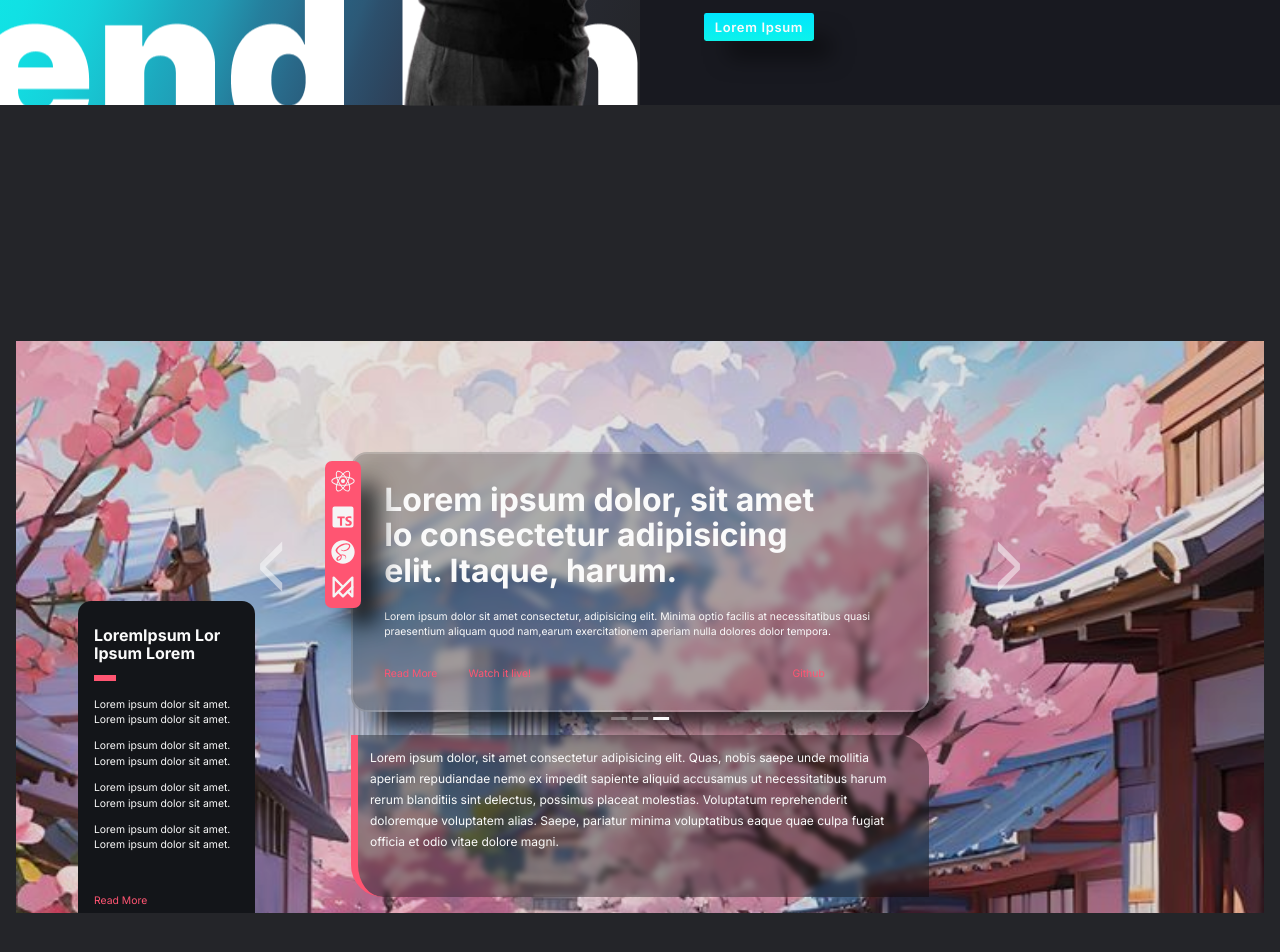
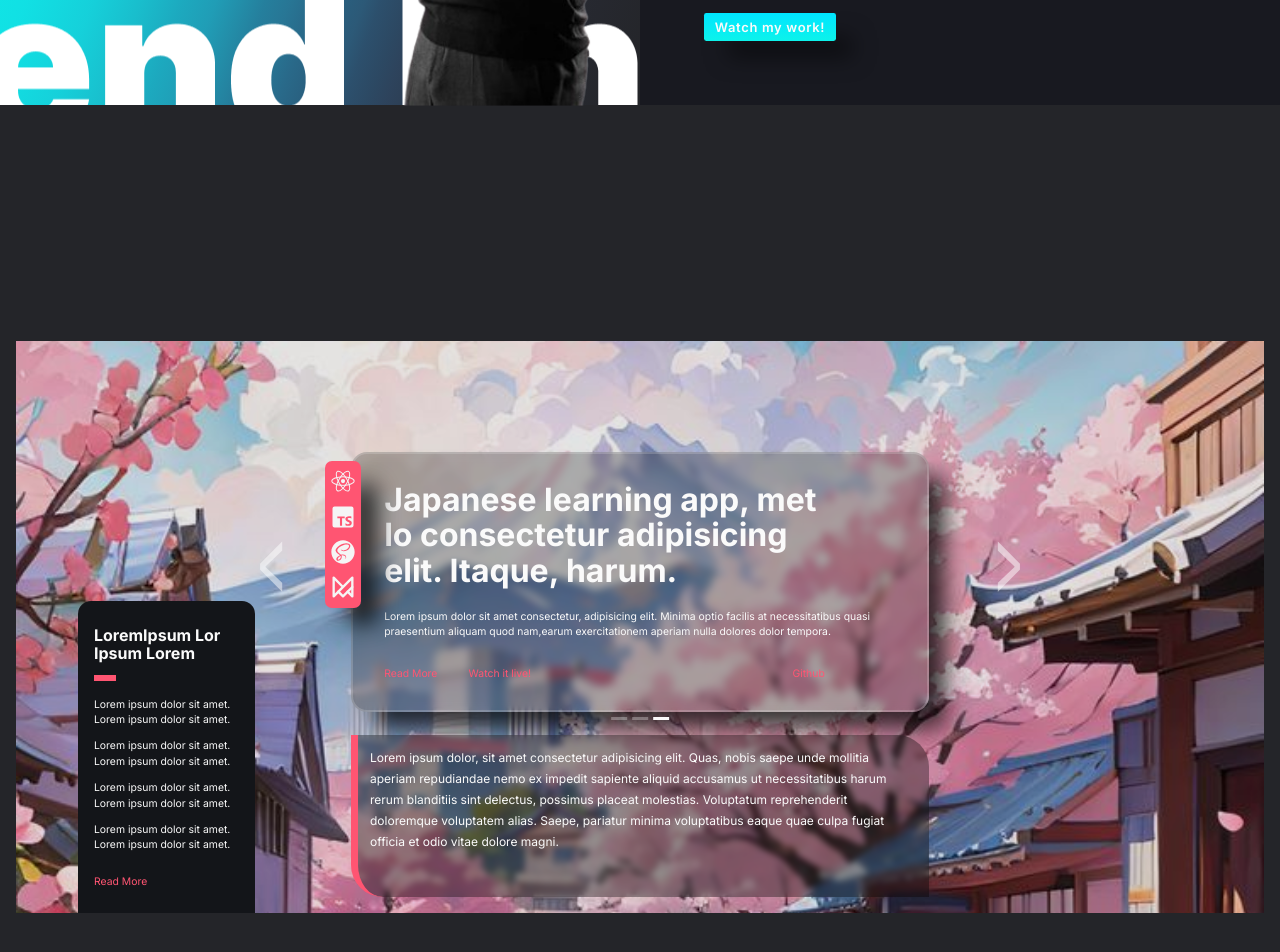
Before and after one commit to ManuelARD13/Mr-Portfolio-Website, a React (Vite) app: page / in a window 1280 px wide. Shown: the part 1388-2340 px from the top of the page. Built offline with nearby package versions, Linux system fonts and the light colour scheme.

Commit message:
Setting all homepage's links

```diff
--- a/src/common/DescriptionCard/DescriptionCard.tsx
+++ b/src/common/DescriptionCard/DescriptionCard.tsx
@@ -25,7 +25,7 @@ function DescriptionCard({className, cardInfo} : {className?: string, cardInfo:
         </a>
       </div>
       <div className="description-card__button">
-        <button onClick={() => location.href = "/academics"}>View Details</button>
+        <a href={`/academics/${cardInfo.title}`}><button>View Details</button></a>
       </div>
     </div>
   );
--- a/src/components/About.tsx
+++ b/src/components/About.tsx
@@ -10,7 +10,9 @@ function About() {
           <img src={profilePic} alt="about" className="about__img" />
         </div>
         <div className="about__column-2">
-          <div className="about__img-container--mobile"><img src={mobilePic} alt="about" className="about__img--mobile" /></div>
+          <div className="about__img-container--mobile">
+            <img src={mobilePic} alt="about" className="about__img--mobile" />
+          </div>
           <h3 className="about__title">Front-end Engineer</h3>
           <div className="about__description">
             <p>
@@ -25,14 +27,15 @@ function About() {
             <br />
             <br />
             <p>
-              {" "}
               Dllo dolores neque impedit omnis in veritatis animi ad illum alias
-              consequuntur numquam sapiente! Dllo dolores neque impedit omnis in veritatis animi ad illum alias
-              consequuntur numquam sapiente!
+              consequuntur numquam sapiente! Dllo dolores neque impedit omnis in
+              veritatis animi ad illum alias consequuntur numquam sapiente!
             </p>
           </div>
           <div className="about__btn">
-            <button>Lorem Ipsum</button>
+            <a href="#projects">
+              <button>Watch my work!</button>
+            </a>
           </div>
         </div>
       </div>
--- a/src/components/Hero.tsx
+++ b/src/components/Hero.tsx
@@ -163,8 +163,8 @@ function Hero() {
               </li>
             ))}
           </ul>
-          <div className="hero__features-bottom" onClick={() => (location.href = "/academics")}>
-            <p>Explore More</p>
+          <div className="hero__features-bottom">
+            <a href="/academic">Explore More</a>
           </div>
         </aside>
         <div className="hero__img rounded-corners box-shadow">
@@ -179,11 +179,11 @@ function Hero() {
             Manuel <br /> Rojas Duran
           </h1>
           <p className="hero__img-subtitle">Front-end Engineer</p>
-          <a href="#projects">
-            <button className="hero__img-button" onClick={() => (location.href = "#projects")}>Live Projects</button>
+          <a href="#about">
+            <button className="hero__img-button">My Experience</button>
           </a>
-          <a href="/academics" className="hero__img-link">
-            Academics {<MdKeyboardDoubleArrowRight />}
+          <a href="#projects" className="hero__img-link">
+            Live Projects {<MdKeyboardDoubleArrowRight />}
           </a>
         </div>
       </div>
--- a/src/components/Projects.tsx
+++ b/src/components/Projects.tsx
@@ -1,10 +1,10 @@
 import React, { useEffect, useState } from "react";
-import MRPWImg from "../assets/MRPWImg.jpg";
-import PFQCImg from "../assets/PFQCImg.jpg";
-import HSImg from "../assets/HSImg.jpg";
+import PortfolioWebsiteImg from "../assets/MRPWImg.jpg";
+import PathfinderDemoImg from "../assets/PFQCImg.jpg";
+import HiraganaShuffleImg from "../assets/HSImg.jpg";
 import { BiLogoReact, BiLogoTypescript, BiLogoSass } from "react-icons/bi";
 import { TbBrandFramerMotion } from "react-icons/tb";
-//TODO: Work on a responsive padding and font sizes
+
 /*TODO: Finish Slider component:
     - adjust colored links in the slides
     - test add change slide while clicking the whole left or right side of the section
@@ -30,7 +30,7 @@ type Project = {
 const projects: Project[] = [
   {
     title:
-      "Lorem ipsum dolor, sit amet lo consectetur adipisicing elit. Itaque, harum.",
+      "Front-end Portfolio Website, o consectetur adipisicing elit. Itaque, harum.",
     subtext:
       "Lorem ipsum dolor sit amet consectetur, adipisicing elit. Minima optio facilis at necessitatibus quasi praesentium aliquam quod nam,earum exercitationem aperiam nulla dolores dolor tempora.",
     technologies: [
@@ -49,21 +49,21 @@ const projects: Project[] = [
         fugiat officia et odio vitae dolore magni.
       </p>
     ),
-    githubLink: "https://github.com",
-    liveLink: "https://github.com",
-    pageLink: "https://github.com",
+    githubLink: "https://github.com/ManuelARD13/Mr-Portfolio-Website-draft",
+    liveLink: "https://manuelrojas.tech",
+    pageLink: "https://github.com/ManuelARD13/Mr-Portfolio-Website-draft",
     mainFeatures: [
       "Lorem ipsum dolor sit amet. Lorem ipsum dolor sit amet.",
       "Lorem ipsum dolor sit amet. Lorem ipsum dolor sit amet.",
       "Lorem ipsum dolor sit amet. Lorem ipsum dolor sit amet.",
       "Lorem ipsum dolor sit amet. Lorem ipsum dolor sit amet.",
     ],
-    image: MRPWImg,
+    image: PortfolioWebsiteImg,
     mainColor: "hsl(178, 90%, 50%)",
   },
   {
     title:
-      "Lorem ipsum dolor, sit amet lo consectetur adipisicing elit. Itaque, harum.",
+      "Videogame UI DEMO, sit amet lo consectetur adipisicing elit. Itaque, harum.",
     subtext:
       "Lorem ipsum dolor sit amet consectetur, adipisicing elit. Minima optio facilis at necessitatibus quasi praesentium aliquam quod nam,earum exercitationem aperiam nulla dolores dolor tempora.",
     technologies: [
@@ -82,21 +82,21 @@ const projects: Project[] = [
         fugiat officia et odio vitae dolore magni.
       </p>
     ),
-    githubLink: "https://github.com",
-    liveLink: "https://github.com",
-    pageLink: "https://github.com",
+    githubLink: "https://github.com/ManuelARD13/pathfinders-adventures-demo",
+    liveLink: "https://pathfinders-adventures-demo-6s4r.vercel.app/",
+    pageLink: "https://github.com/ManuelARD13/pathfinders-adventures-demo",
     mainFeatures: [
       "Lorem ipsum dolor sit amet. Lorem ipsum dolor sit amet.",
       "Lorem ipsum dolor sit amet. Lorem ipsum dolor sit amet.",
       "Lorem ipsum dolor sit amet. Lorem ipsum dolor sit amet.",
       "Lorem ipsum dolor sit amet. Lorem ipsum dolor sit amet.",
     ],
-    image: PFQCImg,
+    image: PathfinderDemoImg,
     mainColor: "#CCAE27",
   },
   {
     title:
-      "Lorem ipsum dolor, sit amet lo consectetur adipisicing elit. Itaque, harum.",
+      "Japanese learning app, met lo consectetur adipisicing elit. Itaque, harum.",
     subtext:
       "Lorem ipsum dolor sit amet consectetur, adipisicing elit. Minima optio facilis at necessitatibus quasi praesentium aliquam quod nam,earum exercitationem aperiam nulla dolores dolor tempora.",
     technologies: [
@@ -115,16 +115,16 @@ const projects: Project[] = [
         fugiat officia et odio vitae dolore magni.
       </p>
     ),
-    githubLink: "https://github.com",
-    liveLink: "https://github.com",
-    pageLink: "https://github.com",
+    githubLink: "https://github.com/ManuelARD13/hiragana-shuffle-app",
+    liveLink: "https://manuelard13.github.io/hiragana-shuffle-app/",
+    pageLink: "https://github.com/ManuelARD13/hiragana-shuffle-app",
     mainFeatures: [
       "Lorem ipsum dolor sit amet. Lorem ipsum dolor sit amet.",
       "Lorem ipsum dolor sit amet. Lorem ipsum dolor sit amet.",
       "Lorem ipsum dolor sit amet. Lorem ipsum dolor sit amet.",
       "Lorem ipsum dolor sit amet. Lorem ipsum dolor sit amet.",
     ],
-    image: HSImg,
+    image: HiraganaShuffleImg,
     mainColor: "#FF5572",
   },
 ];
--- a/src/sass/components/_Projects.scss
+++ b/src/sass/components/_Projects.scss
@@ -110,7 +110,7 @@
     &-link {
       color: var(--accent-color, $accent-text);
       text-decoration: none;
-      margin-top: 5vh;
+      margin-top: 2em;
     }
   }
 
```
